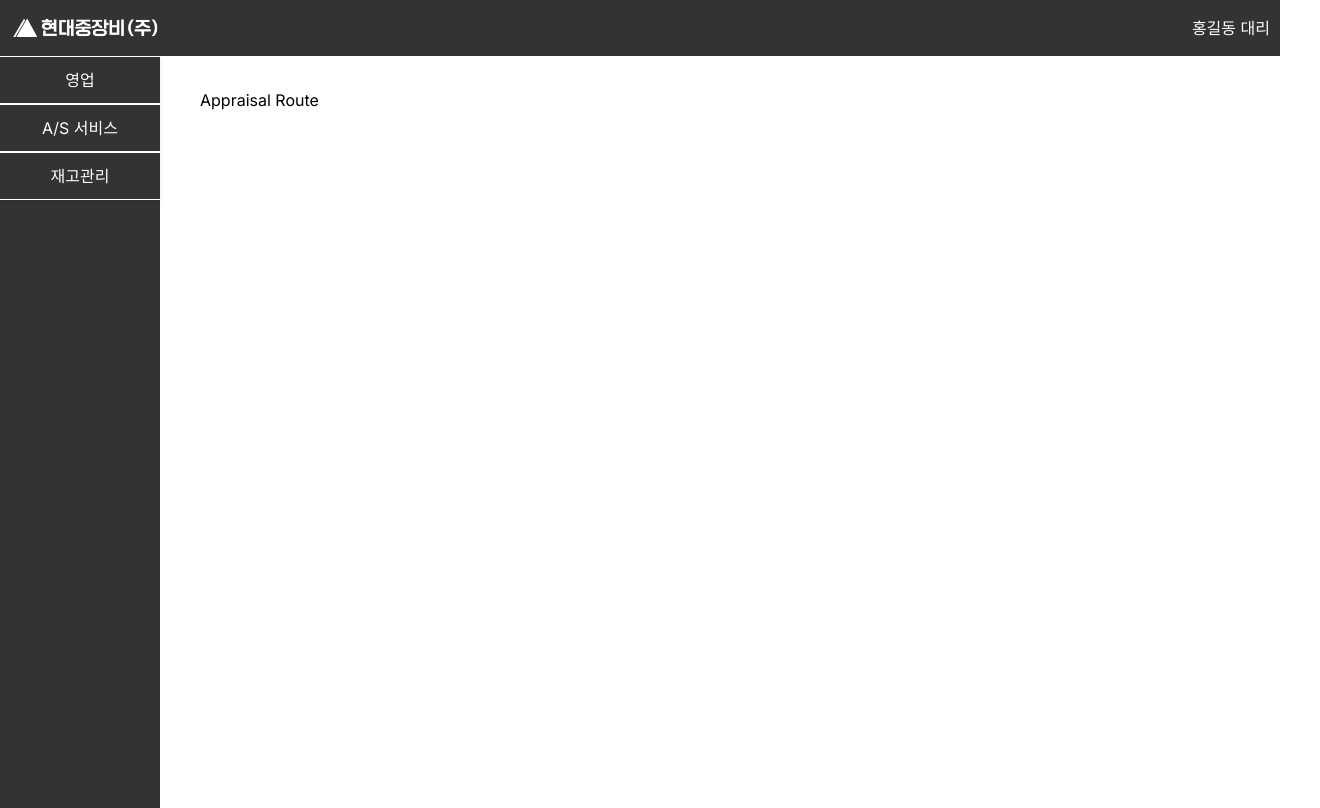
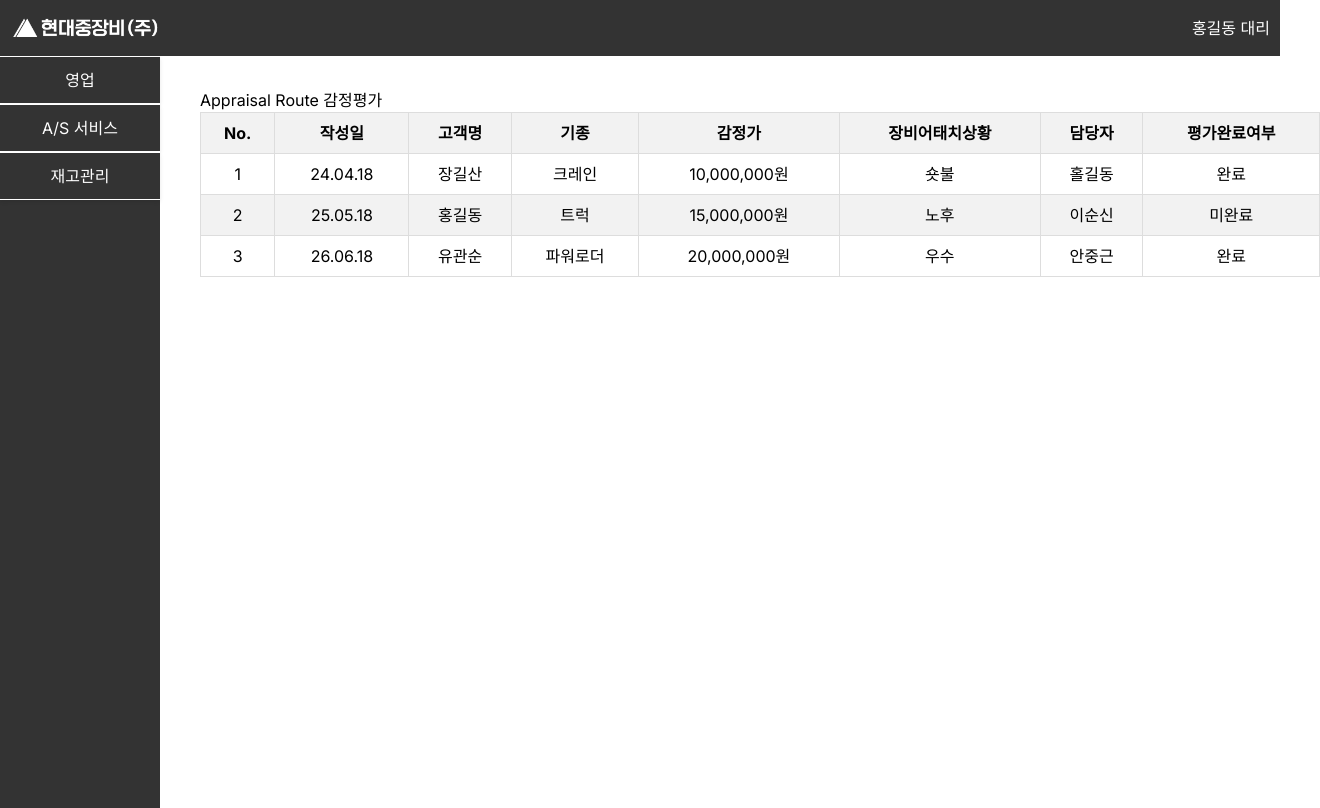
Before and after one commit to Jeongp4939/Jangbe, a Next.js app in the folder jangbe/: page /sales/appraisal in a window 1280 px wide. Shown: the whole page, 1320 px wide, since content can reach past the window. Built offline with nearby package versions, Linux system fonts and the light colour scheme.

Commit message:
감정평가 페이지 작성

```diff
--- a/jangbe/app/sales/appraisal/page.tsx
+++ b/jangbe/app/sales/appraisal/page.tsx
@@ -1,7 +1,72 @@
+import styles from './styles.module.css';
+
 export default function Appraisal() {
+  const dummyAppraisalData = [
+    {
+      no: 1,
+      작성일: '24.04.18',
+      고객명: '장길산',
+      기종: '크레인',
+      감정가: '10,000,000원',
+      장비어태치상황: '숏불',
+      담당자: '홀길동',
+      평가완료여부: '완료'
+    },
+    {
+      no: 2,
+      작성일: '25.05.18',
+      고객명: '홍길동',
+      기종: '트럭',
+      감정가: '15,000,000원',
+      장비어태치상황: '노후',
+      담당자: '이순신',
+      평가완료여부: '미완료'
+    },
+    {
+      no: 3,
+      작성일: '26.06.18',
+      고객명: '유관순',
+      기종: '파워로더',
+      감정가: '20,000,000원',
+      장비어태치상황: '우수',
+      담당자: '안중근',
+      평가완료여부: '완료'
+    }
+  ];
+
   return (
     <>
-      <div>Appraisal Route</div>
+      <div className={styles.appraisalHeader}>Appraisal Route 감정평가</div>
+      <div className={styles.tableContainer}>
+        <table className={styles.table}>
+          <thead>
+            <tr>
+              <th>No.</th>
+              <th>작성일</th>
+              <th>고객명</th>
+              <th>기종</th>
+              <th>감정가</th>
+              <th>장비어태치상황</th>
+              <th>담당자</th>
+              <th>평가완료여부</th>
+            </tr>
+          </thead>
+          <tbody>
+            {dummyAppraisalData.map((item, index) => (
+              <tr key={index}>
+                <td>{item.no}</td>
+                <td>{item['작성일']}</td>
+                <td>{item['고객명']}</td>
+                <td>{item['기종']}</td>
+                <td>{item['감정가']}</td>
+                <td>{item['장비어태치상황']}</td>
+                <td>{item['담당자']}</td>
+                <td>{item['평가완료여부']}</td>
+              </tr>
+            ))}
+          </tbody>
+        </table>
+      </div>
     </>
   );
 }
--- /dev/null
+++ b/jangbe/app/sales/appraisal/styles.module.css
@@ -0,0 +1,50 @@
+/* styles.module.css */
+
+.table-container {
+    overflow-x: auto;
+  }
+
+  .table {
+    width: 100%;
+    min-width: 70rem;
+    border-collapse: collapse;
+    text-align: center;
+  }
+
+  .table th,
+  .table td {
+    padding: 8px;
+    border: 1px solid #ddd;
+  }
+
+  .table th {
+    background-color: #f2f2f2;
+  }
+
+  .table tbody tr:nth-child(even) {
+    background-color: #f2f2f2;
+  }
+
+  .table tbody tr:hover {
+    background-color: #ddd;
+  }
+
+  .button {
+    background-color: #007bff;
+    color: #fff;
+    padding: 10px 20px;
+    border: none;
+    border-radius: 5px;
+    cursor: pointer;
+    font-size: 16px;
+    box-shadow: 0 4px 6px rgba(0, 0, 0, 0.1);
+  }
+
+  .button:hover {
+    background-color: #0056b3;
+  }
+
+  .thead {
+    text-align: center;
+    border-bottom: 4px double #aaa;
+  }
```
Also changed, not shown: jangbe/app/sales/appraisal/car1.jpg (added).
